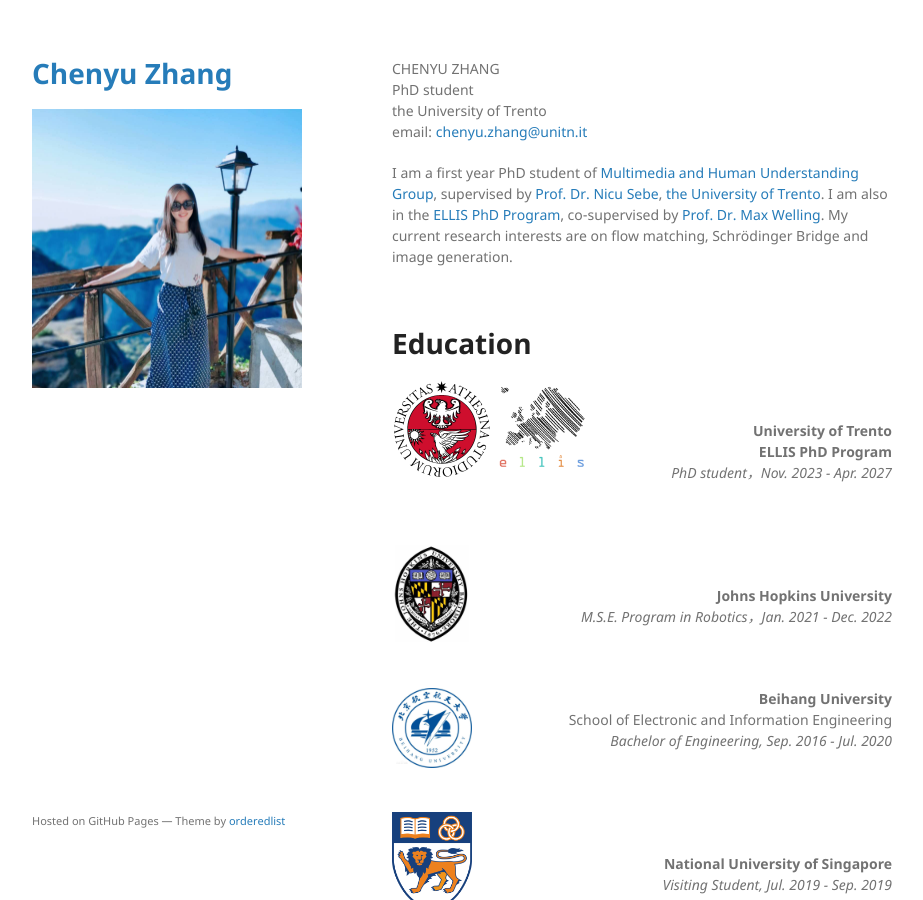
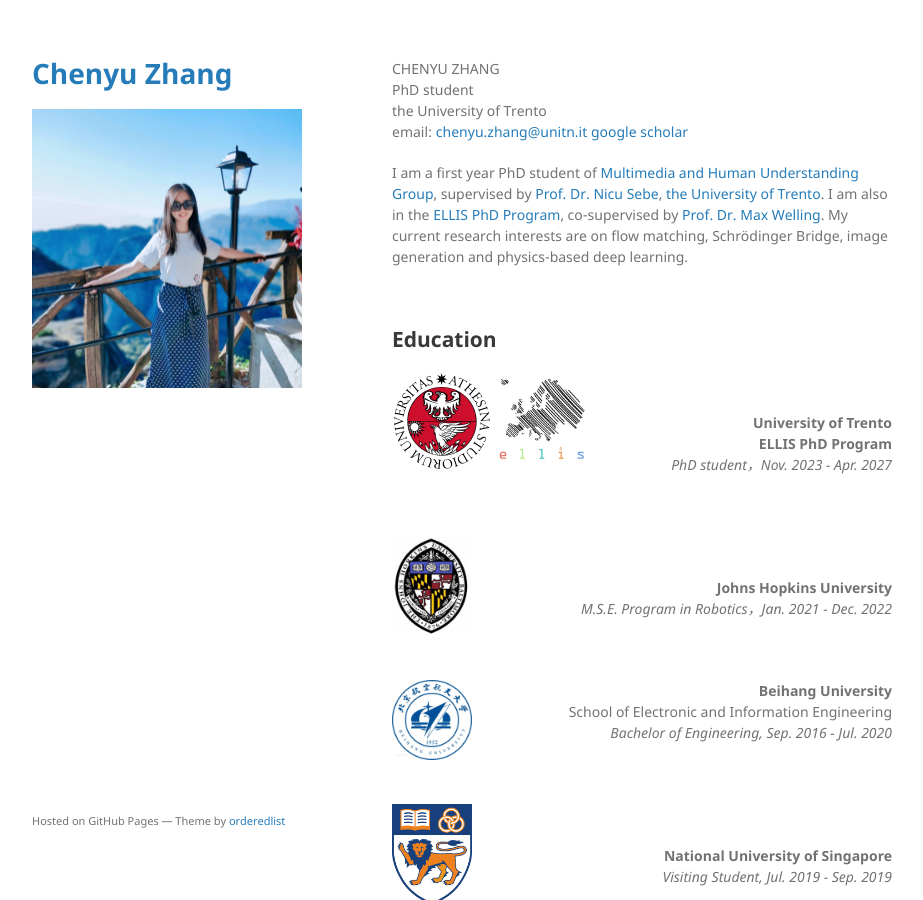
Before and after one commit to AngelicaZ/angelicaz.github.io, a Jekyll site: the page built from index.md, in a window 1280 px wide and 900 px high. Shown: the whole window, without its empty margins (178-1101 px from the left). Built offline with Jekyll 4.4.1, drawn with Linux system fonts in a browser that asks for light colours; our own code applies the rules of GitHub Pages for plain Markdown files; the repository's description, which GitHub fills in, is left out; some of the changed text lies outside the part shown.

Commit message:
update 20231224

```diff
--- a/index.md
+++ b/index.md
@@ -3,8 +3,9 @@ CHENYU ZHANG <br>
 PhD student <br>
 the University of Trento <br>
 email: <chenyu.zhang@unitn.it>
+[google scholar](https://scholar.google.com/citations?hl=en&user=mhQQsNgAAAAJ)
 
-I am a first year PhD student of [Multimedia and Human Understanding Group](http://mhug.disi.unitn.it/#/), supervised by [Prof. Dr. Nicu Sebe](https://disi.unitn.it/~sebe/), [the University of Trento](https://www.unitn.it/). I am also in the [ELLIS PhD Program](https://ellis.eu/phd-postdoc), co-supervised by [Prof. Dr. Max Welling](https://staff.fnwi.uva.nl/m.welling/). My current research interests are on flow matching, Schrödinger Bridge and image generation.
+I am a first year PhD student of [Multimedia and Human Understanding Group](http://mhug.disi.unitn.it/#/), supervised by [Prof. Dr. Nicu Sebe](https://disi.unitn.it/~sebe/), [the University of Trento](https://www.unitn.it/). I am also in the [ELLIS PhD Program](https://ellis.eu/phd-postdoc), co-supervised by [Prof. Dr. Max Welling](https://staff.fnwi.uva.nl/m.welling/). My current research interests are on flow matching, Schrödinger Bridge, image generation and physics-based deep learning.
 
 
 
@@ -16,7 +17,7 @@ I am a first year PhD student of [Multimedia and Human Understanding Group](http
 
 <br>
 
-# Education
+## Education
 
  <img style="float: left;" src="assets/img/unitn.png" width="100" height="100">
  <img style="float: left;" src="assets/img/ellis.png" width="100" height="100">
@@ -67,7 +68,8 @@ I am a first year PhD student of [Multimedia and Human Understanding Group](http
 
 <br>
 <br>
-# Industry Experience
+
+## Industry Experience
  <img style="float: right;" src="assets/img/momenta.jpg" width="80" height="80">
 
  <p style="text-align: right">  <br>
@@ -78,19 +80,21 @@ I am a first year PhD student of [Multimedia and Human Understanding Group](http
 <br>
 <br>
 
-# Selected Publications
+## Selected Publications
 
 [1] Vipul Gupta, Adam Kortylewski, Zhuowan Li, <b>Chenyu Zhang</b>, Yingwei Li, Alan Yuille. “[SwapMix: Diagnosing and Regularizing the Over-Reliance on Visual Context in Visual Question Answering](https://openaccess.thecvf.com/content/CVPR2022/papers/Gupta_SwapMix_Diagnosing_and_Regularizing_the_Over-Reliance_on_Visual_Context_in_CVPR_2022_paper.pdf)”, <i>IEEE/CVF Conference on Computer Vision and Pattern Recognition (CVPR 2022)</i>.
 
 <br>
-# Academic Service
+
+## Academic Service
 Reviewer:
-CVPR 2023, 2024.
+CVPR 2023, 2024. <br>
 ICCV 2023
 
 
 <br>
-# Selected Honors
+
+## Selected Honors
 
 * *2021* &nbsp;  the LCSR Distinguished Scholarship, Johns Hopkins University
 * *2020* &nbsp;  University Outstanding Undergraduate Student, Beihang University
```
